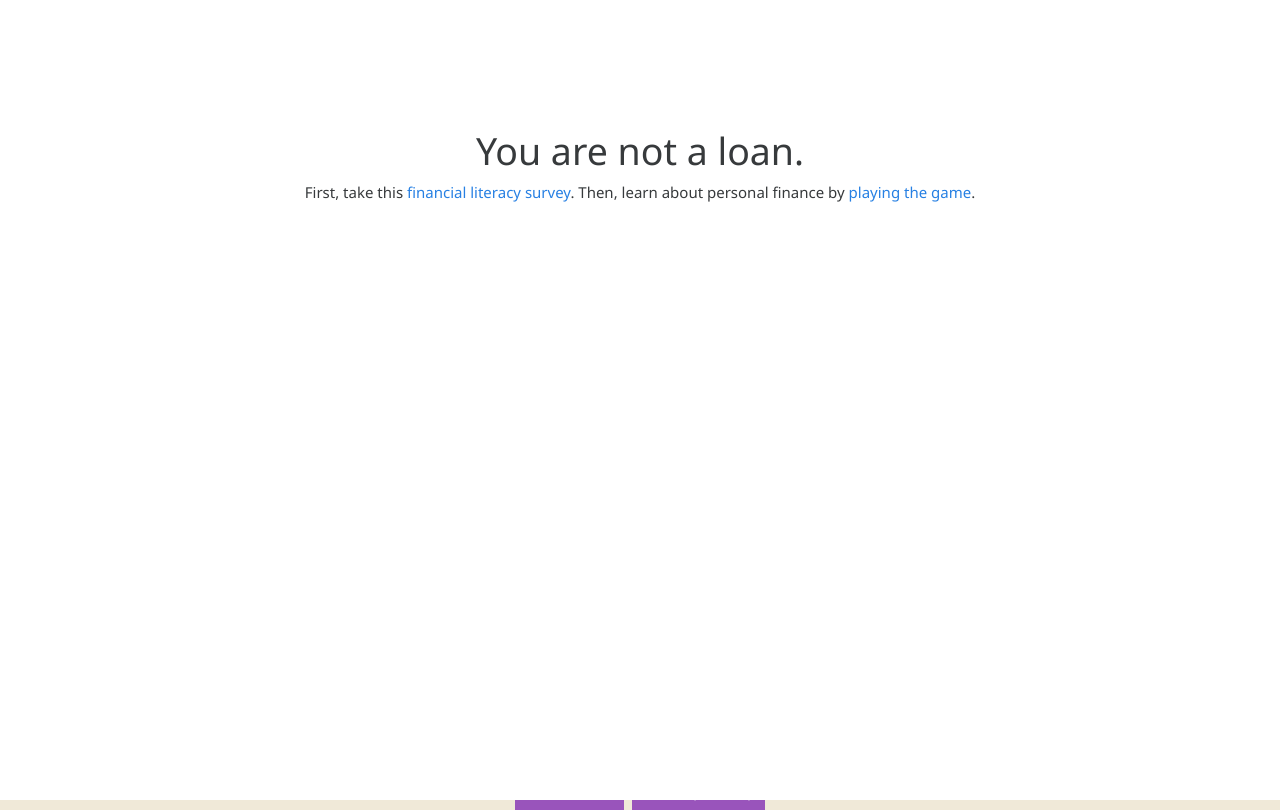
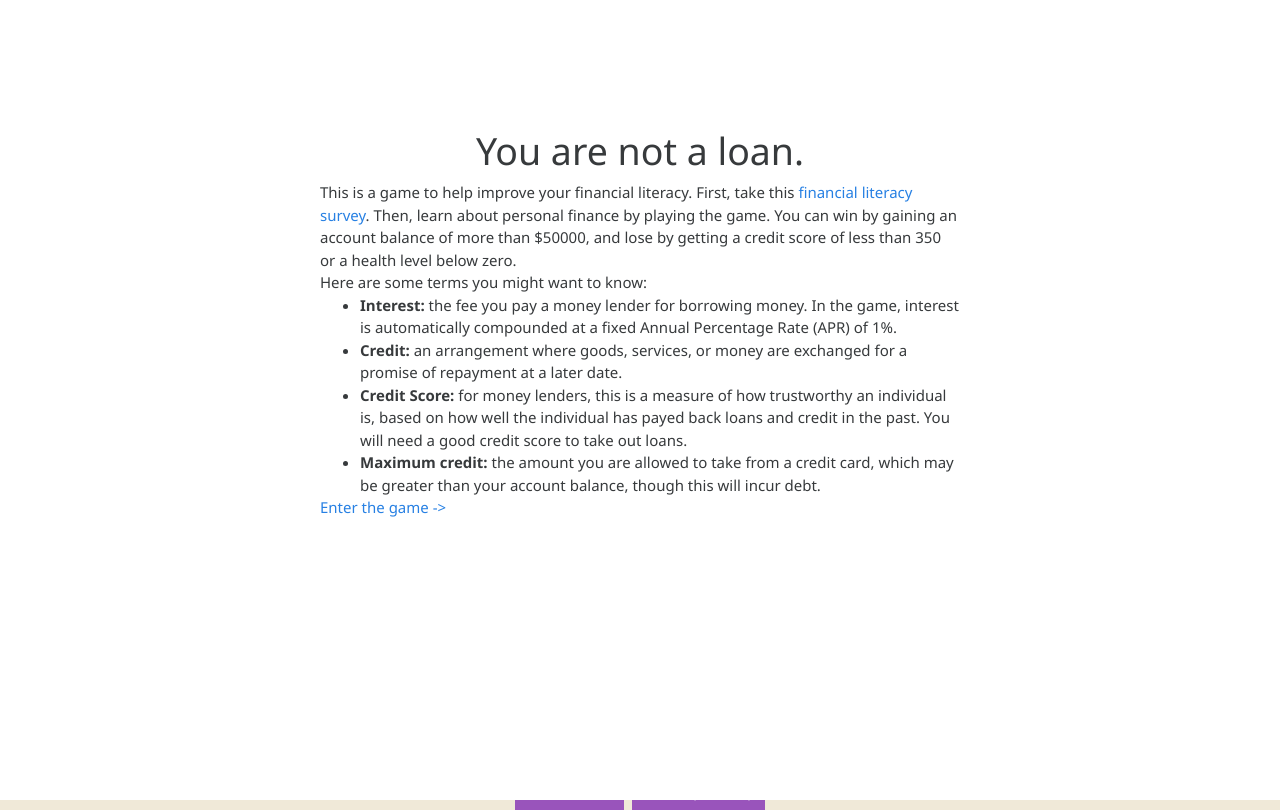
Before and after one commit to anthony-zhou/college-entrepreneur, a React (Create React App) app: page / in a window 1280 px wide. Built offline with nearby package versions, Linux system fonts and the light colour scheme.

Commit message:
Update credit score and intro screen

```diff
--- a/src/App.js
+++ b/src/App.js
@@ -47,10 +47,10 @@ class App extends React.Component {
 
         if(LongTermDebt.prototype.isPrototypeOf(debt)) {
           debt.monthlyPayment = ((APR-1) * debt.cost) / (1 - Math.pow(APR, -12));
-        } else {
+        }
           // Subtract credit
           this.setState({score: this.state.score - 10});
-        }
+
       }
     });
     // Update health
--- a/src/Intro.js
+++ b/src/Intro.js
@@ -17,7 +17,15 @@ class Intro extends React.Component {
       <div>
         <div id="intro" className = "fullscreen visible">
           <h1>You are not a loan.</h1>
-          <p>First, take this <a target="_blank" href="https://www.surveymonkey.com/r/L3TLBXH">financial literacy survey</a>. Then, learn about personal finance by <a href="#" onClick={fadeout}>playing the game</a>.</p>
+          <p>This is a game to help improve your financial literacy. First, take this <a target="_blank" href="https://www.surveymonkey.com/r/L3TLBXH">financial literacy survey</a>. Then, learn about personal finance by playing the game. You can win by gaining an account balance of more than $50000, and lose by getting a credit score of less than 350 or a health level below zero. </p>
+          <p>Here are some terms you might want to know:</p>
+          <ul class="leftAlign">
+            <li><b>Interest:</b> the fee you pay a money lender for borrowing money. In the game, interest is automatically compounded at a fixed Annual Percentage Rate (APR) of 1%.</li>
+            <li><b>Credit:</b> an arrangement where goods, services, or money are exchanged for a promise of repayment at a later date.</li>
+            <li><b>Credit Score:</b> for money lenders, this is a measure of how trustworthy an individual is, based on how well the individual has payed back loans and credit in the past. You will need a good credit score to take out loans.</li>
+            <li><b>Maximum credit:</b> the amount you are allowed to take from a credit card, which may be greater than your account balance, though this will incur debt.</li>
+          </ul>
+          <p><a href="#" onClick={fadeout}>Enter the game -></a></p>
         </div>
         <div id="lose" className = "fullscreen hidden">
           <h1>You lost!</h1>
--- a/src/index.css
+++ b/src/index.css
@@ -20,10 +20,16 @@ code {
   top: 0;
   left: 0;
   background-color: white;
-  text-align: center;
   padding-top: 10%;
   opacity: 1;
   transition: 0.5s;
+}
+.fullscreen h1 {
+  text-align: center;
+}
+.fullscreen p, .fullscreen ul {
+  width: 50%;
+  margin: auto;
 }
 .visible {
   opacity: 1;
@@ -33,3 +39,6 @@ code {
   opacity: 0;
   z-index: -1;
 }
+.leftAlign {
+  text-align: left;
+}
```
